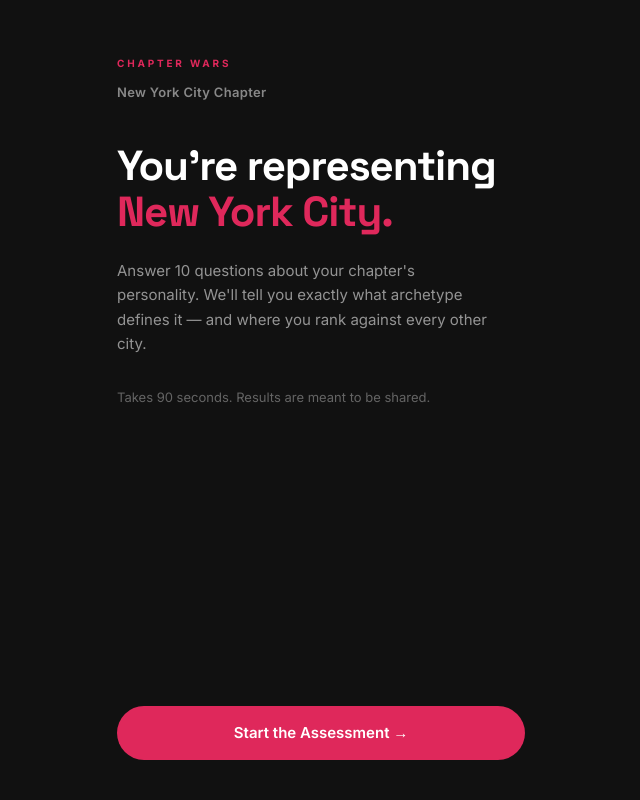
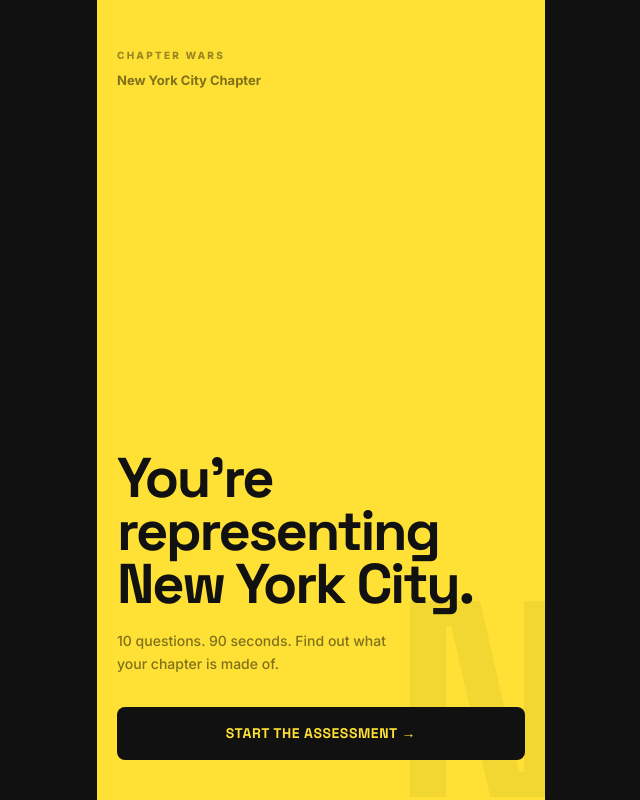
Before and after one commit to joshmait-5671/pavilion-chapter-dna, a Next.js app in the folder pavilion/chapter-dna/: page / in a window 1280 px wide. Both pictures are taken after a click on the button "New York City". Shown: the whole page, without its empty margins (319-959 px from the left). Built offline with nearby package versions, Linux system fonts and the light colour scheme.

Commit message:
design: full-bleed yellow WelcomeScreen with city initial ghost letter

```diff
--- a/pavilion/chapter-dna/components/WelcomeScreen.tsx
+++ b/pavilion/chapter-dna/components/WelcomeScreen.tsx
@@ -7,44 +7,97 @@ interface WelcomeScreenProps {
 
 export default function WelcomeScreen({ chapterName, onStart }: WelcomeScreenProps) {
   return (
-    <div className="flex flex-col min-h-dvh bg-cw-bg px-5 pt-14 pb-10">
+    <div className="flex flex-col min-h-dvh px-5 pb-10 relative overflow-hidden"
+         style={{ background: '#FFE135' }}>
+
+      {/* Ghost letter — first letter of city name */}
+      <div
+        aria-hidden
+        style={{
+          position: 'absolute',
+          bottom: '-40px',
+          right: '-20px',
+          fontSize: 'clamp(200px, 55vw, 280px)',
+          fontWeight: 900,
+          color: 'rgba(0,0,0,0.05)',
+          lineHeight: 1,
+          letterSpacing: '-0.05em',
+          pointerEvents: 'none',
+          userSelect: 'none',
+          fontFamily: 'var(--font-space-grotesk)',
+        }}
+      >
+        {chapterName.charAt(0).toUpperCase()}
+      </div>
 
       {/* Eyebrow */}
-      <p className="text-[10px] font-bold tracking-[0.28em] uppercase text-pav-pink mb-3">
+      <p style={{
+        fontSize: '10px',
+        fontWeight: 800,
+        letterSpacing: '0.22em',
+        textTransform: 'uppercase',
+        color: 'rgba(0,0,0,0.4)',
+        paddingTop: '48px',
+        marginBottom: '8px',
+      }}>
         Chapter Wars
       </p>
 
-      {/* Chapter name */}
-      <p className="text-[13px] font-semibold text-white/50 mb-10 tracking-wide">
+      {/* Chapter name badge */}
+      <p style={{
+        fontSize: '13px',
+        fontWeight: 700,
+        color: 'rgba(0,0,0,0.5)',
+        marginBottom: 'auto',
+      }}>
         {chapterName} Chapter
       </p>
 
-      {/* Hero copy */}
-      <div className="flex-1">
-        <h1 className="font-display font-bold text-white leading-[1.1] tracking-[-0.025em] mb-6"
-            style={{ fontSize: 'clamp(32px, 9vw, 42px)' }}>
-          You&apos;re representing<br />
-          <span className="text-pav-pink">{chapterName}.</span>
+      {/* Hero */}
+      <div style={{ position: 'relative', zIndex: 1, marginTop: 'auto' }}>
+        <h1 style={{
+          fontSize: 'clamp(40px, 11vw, 56px)',
+          fontWeight: 900,
+          color: '#111111',
+          lineHeight: 0.95,
+          letterSpacing: '-0.04em',
+          marginBottom: '20px',
+          fontFamily: 'var(--font-space-grotesk)',
+        }}>
+          You&apos;re<br />representing<br />{chapterName}.
         </h1>
 
-        <p className="text-[15px] text-white/55 leading-relaxed max-w-sm mb-8">
-          Answer 10 questions about your chapter&apos;s personality. We&apos;ll tell you exactly
-          what archetype defines it — and where you rank against every other city.
+        <p style={{
+          fontSize: '14px',
+          fontWeight: 500,
+          color: 'rgba(0,0,0,0.5)',
+          lineHeight: 1.6,
+          marginBottom: '32px',
+          maxWidth: '280px',
+        }}>
+          10 questions. 90 seconds. Find out what your chapter is made of.
         </p>
 
-        <p className="text-[13px] text-white/35">
-          Takes 90 seconds. Results are meant to be shared.
-        </p>
+        <button
+          onClick={onStart}
+          style={{
+            width: '100%',
+            padding: '16px 20px',
+            background: '#111111',
+            color: '#FFE135',
+            border: 'none',
+            borderRadius: '8px',
+            fontSize: '14px',
+            fontWeight: 800,
+            letterSpacing: '0.04em',
+            textTransform: 'uppercase',
+            cursor: 'pointer',
+            fontFamily: 'var(--font-space-grotesk)',
+          }}
+        >
+          Start the Assessment →
+        </button>
       </div>
-
-      {/* CTA */}
-      <button
-        onClick={onStart}
-        className="w-full py-4 bg-pav-pink text-white font-semibold text-[15px] rounded-full
-                   hover:bg-pav-pink-800 active:scale-[0.98] transition-all duration-150 mt-10"
-      >
-        Start the Assessment →
-      </button>
     </div>
   )
 }
```
